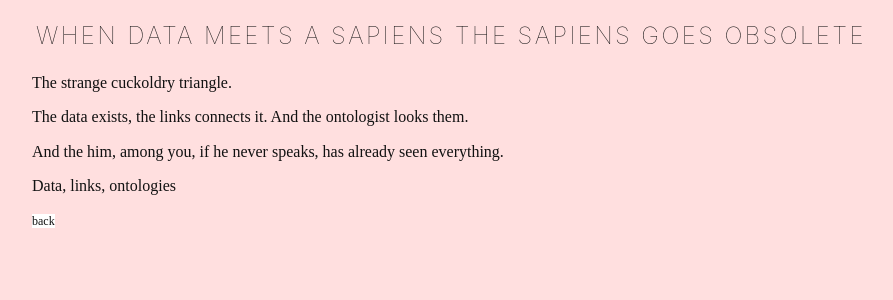
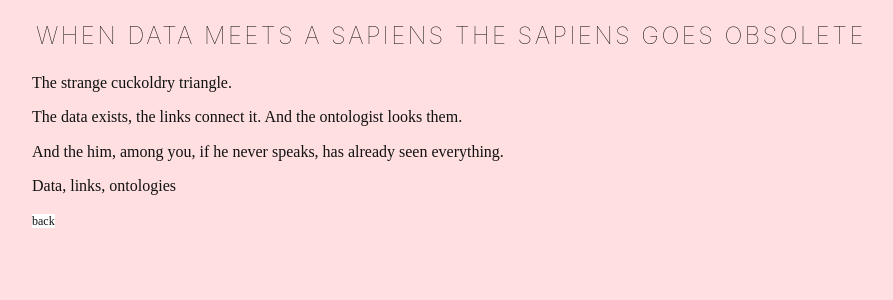
Before and after one commit to DATAPORNme/dataporn, a Jekyll site: the page built from _posts/2019-09-21-linked-data.md, in a window 1280 px wide. Shown: the part 154-454 px from the top of the page, without its empty margins (104-997 px from the left). Built offline with Jekyll 4.4.1, drawn with Linux system fonts in a browser that asks for light colours.

Commit message:
fix text

```diff
--- a/_posts/2019-09-21-linked-data.md
+++ b/_posts/2019-09-21-linked-data.md
@@ -6,7 +6,7 @@ date:   2019-09-21
 
 The strange cuckoldry triangle.
 
-The data exists, the links connects it. And the ontologist looks them.
+The data exists, the links connect it. And the ontologist looks them.
 
 And the him, among you, if he never speaks, has already seen everything.
 
```
Also changed, not shown: _posts/2019-09-22-xxx folder.md (+2 -2 lines), _posts/2019-09-23-data-creampie.md (+1 -1 lines).
